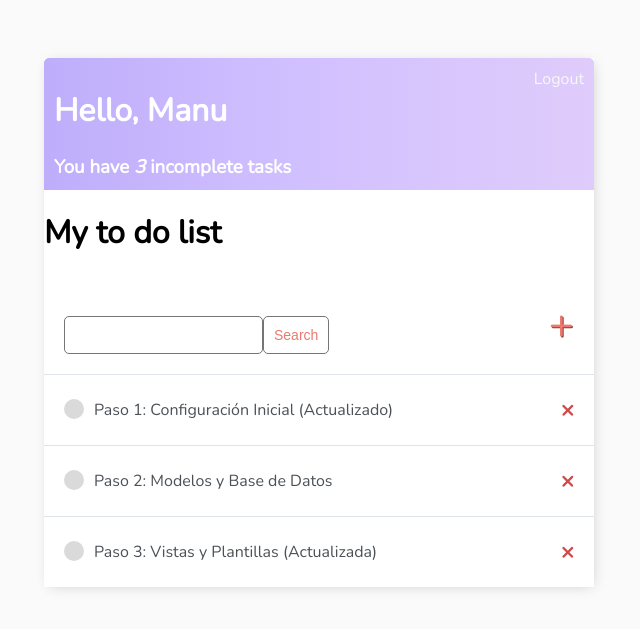
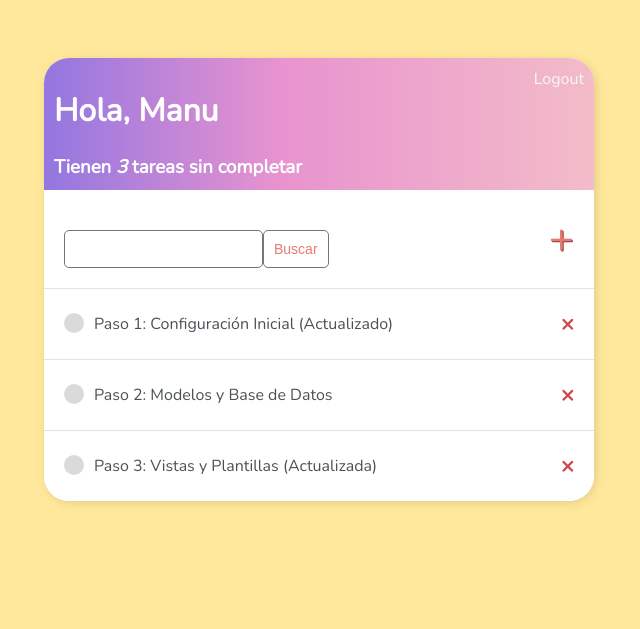
Before and after one commit to mysteryjet/todo_list, a Django app: page / in a window 1280 px wide. Shown: the top 629 px of the page, without its empty margins (321-961 px from the left). Run offline with Django 4.2, Linux system fonts and the light colour scheme; a user stored in the database is signed in; data comes from the database, SQL or seed files in the repository; both versions use the stored data as it was after the commit.

Commit message:
Se completaron textos en español y se dio un poco de estilo

```diff
--- a/base/templates/base/main.html
+++ b/base/templates/base/main.html
@@ -3,7 +3,7 @@
 <head>
     <meta charset="UTF-8">
     <meta name="viewport" content="width=device-width, initial-scale=1.0">
-    <title>To Do Items</title>
+    <title>Planeación en Equipo</title>
 
     <link rel="preconnect" href="https://fonts.googleapis.com">
     <link rel="preconnect" href="https://fonts.gstatic.com" crossorigin>
@@ -11,7 +11,7 @@
 
     <style>
         body {
-            background-color: #FAFAFA;
+            background-color: #FFE79B;
             font-family: 'Nunito', sans-serif;
             padding-top: 50px;
         }
@@ -36,8 +36,9 @@
             max-width: 550px;
             margin: auto;
             background-color: #FFF;
-            -webkit-box-shadow: 2px 2px 13px -4px rgba(0, 0, 0, 0.21);
+            -webkit-box-shadow: 2px 2px 13px -4px rgba(0, 0, 0, 0.861);
             box-shadow: 2px 2px 13px -4px rgba(0, 0, 0, 0.21);
+            border-radius: 25px 25px 25px 25px;
         }
 
         .header-bar {
@@ -45,14 +46,15 @@
             justify-content: space-between;
             color: #fff;
             padding: 10px;
-            border-radius: 5px 5px 0 0;
-            background: linear-gradient(90deg, #BEADFA 0%, #D0BFFF 43%, #DFCCFB 100%);
+            border-radius: 25px 25px 0 0;
+            background: linear-gradient(90deg, #9376E0 0%, #E893CF 43%, #F3BCC8 100%);
         }
 
         .header-bar a {
             color: rgb(247, 247, 247);
             text-decoration: none;
         }
+
 
         .task-wrapper {
             display: flex;
@@ -61,11 +63,13 @@
             background-color: #fff;
             border-top: 1px solid #dfe4ea;
             overflow: hidden;
+            border-radius: 0 0 25px 25px;
         }
 
         .task-title {
             display: flex;
             padding: 20px;
+            border-radius: 0 0 25px 25px;
         }
 
         .task-title a {
--- a/base/templates/base/register.html
+++ b/base/templates/base/register.html
@@ -2,7 +2,7 @@
 {% block content %}
 
 <div class="header-bar">
-    <h1>Register</h1>
+    <h1>Registro</h1>
 </div>
 
 <div class="card-body">
@@ -16,9 +16,9 @@
 
         <label>{{ form.password2.label }}</label>
         {{form.password2}}
-        <input style="margin-top: 10px;" class="button" type="submit" value="Register">
+        <input style="margin-top: 10px;" class="button" type="submit" value="Registrarse">
     </form>
-    <p>Already have an account? <a href="{% url 'login' %}">Login</a> </p>
+    <p>Ya tienes una cuenta? <a href="{% url 'login' %}">Login</a> </p>
 </div>
 
 {% endblock content %}
--- a/base/templates/base/task.html
+++ b/base/templates/base/task.html
@@ -1 +1 @@
-<h1>Task: {{task}}</h1>
+<h1>Tarea: {{task}}</h1>
--- a/base/templates/base/task_confirm_delete.html
+++ b/base/templates/base/task_confirm_delete.html
@@ -2,14 +2,14 @@
 {% block content %}
 
 <div class="header-bar">
-    <a href="{% url 'tasks' %}">&#8592; Back</a>
+    <a href="{% url 'tasks' %}">&#8592; Regresar</a>
 </div>
 
 <div class="card-body">
     <form action="" method="POST">
         {% csrf_token %}
-        <p>Are you sure you want to delete this task? "{{ task }}"</p>
-        <input class="button" type="submit" value="Delete">
+        <p>Está seguro que quiere eliminar la tarea <strong>"{{ task }}"</strong>?</p>
+        <input class="button" type="submit" value="Eliminar">
     </form>
 </div>
 
--- a/base/templates/base/task_list.html
+++ b/base/templates/base/task_list.html
@@ -3,8 +3,8 @@
 
     <div class="header-bar">
         <div>
-            <h1>Hello, {{request.user|title }}</h1>
-            <h3 style="margin:0">You have <i>{{count}}</i> incomplete task{{ count|pluralize:"s" }}</h3>
+            <h1>Hola, {{request.user|title }}</h1>
+            <h3 style="margin:0">Tienen <i>{{count}}</i>   tarea{{ count|pluralize:"s" }} sin completar </h3>
         </div>
 
         {% if request.user.is_authenticated %}
@@ -14,13 +14,10 @@
         {% endif %}
     </div>
 
-
-    <h1>My to do list {{ color }}</h1>
-
     <div id="search-add-wrapper">
         <form method="GET" style="margin-top: 20px; display: flex;">
             <input type="text" name="search-area" value="{{ search_input }}">
-            <input type="submit" value="Search" class="button">
+            <input type="submit" value="Buscar" class="button">
         </form>
         <a id="add-link" href="{% url 'task-create' %}">&#x2b;</a>
     </div>
@@ -45,9 +42,11 @@
             <a class="delete-link" href="{% url 'task-delete' task.id %}">&#215;</a>
             {% endif %}
         </div>
-
         {% empty %}
-        <h3>No items in list</h3>
+        <div style="text-align: center; padding-bottom: 10px; line-height: 1em;">
+            <h3>Aún no tienen tareas agregadas.</h3>
+            <h3>Crea una <a href="{% url 'task-create' %}" style="text-decoration: none; color: #e53935; ">Nueva tarea</a>!</h3>
+        </div>
         {% endfor %}
     </div>
 {% endblock content %}
--- a/base/views.py
+++ b/base/views.py
@@ -10,6 +10,9 @@ from django.contrib.auth.mixins import LoginRequiredMixin
 from django.contrib.auth.forms import UserCreationForm
 from django.contrib.auth import login
 
+#form customizada
+# from .forms import CustomAuthenticationForm
+
 from .models import Task
 
 # vista para login
@@ -17,6 +20,8 @@ class CustomLoginView(LoginView):
     template_name = 'base/login.html'
     fields = '__all__'
     redirect_authenticated_user = True
+    #parte de form customizado para cambiar el nombre de username y passworda terminos en español
+    # authentication_form = CustomAuthenticationForm
 
     def get_success_url(self):
         return reverse_lazy('tasks')
@@ -76,7 +81,7 @@ class TaskCreate(LoginRequiredMixin, CreateView):
 # esta vista es para Actualizar una task
 class TaskUpdate(LoginRequiredMixin, UpdateView):
     model = Task
-    fields = {'complete', 'description', 'title'}
+    fields = {'title', 'description', 'complete'}
     success_url = reverse_lazy('tasks')
 
 
```
Also changed, not shown: base/forms.py (added, +8 -0 lines), base/templates/base/login.html (+9 -3 lines), base/templates/base/task_form.html (+13 -3 lines), db.sqlite3.
